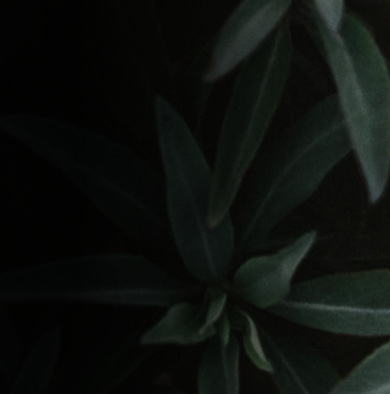
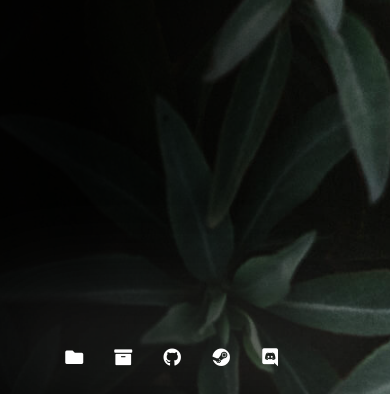
Before and after one commit to TacoGit/TacoGit.github.io, a PHP site: page / in a window 390 px wide. Shown: the part 1404-1798 px from the top of the page. Run offline with PHP 8.4, Linux system fonts and the light colour scheme.

Commit message:
mobile navbar
make it work pls

```diff
--- a/css/main.css
+++ b/css/main.css
@@ -1673,6 +1673,17 @@
 }
 
 @media only screen and (max-width:800px) {
+  .blurbar {
+    position:absolute;
+    width: 100%;
+    height: 100px;
+    bottom: 0%;
+    left:0px;
+    opacity: 50%;
+    background-color: rgb(255 255 255 / 20%);
+    filter: blur(50px);
+  }
+
   .home-content__main,
   .home-copyright {
     max-width: 600px;
@@ -1691,9 +1702,40 @@
   }
 
   .home-social {
-    display: none;
-  }
-
+    display: block;
+    position: fixed;
+    top: 115%;
+    transform: rotate(270deg);
+    left: 5px;
+  }
+
+  .fa, #fa, i {
+    transform: rotate(90deg);
+  }
+}
+
+@media only screen and (max-width:700px) {
+  .home-social {
+    top: 105%;
+  }
+}
+
+@media only screen and (max-width:650px) {
+  .home-social {
+    top: 105%;
+  }
+}
+
+@media only screen and (max-width:600px) {
+  .home-social {
+    top: 105%;
+  }
+}
+
+@media only screen and (max-width:500px) {
+  .home-social {
+    top: 100%;
+  }
 }
 
 @media only screen and (max-width:700px) {
--- a/index.html
+++ b/index.html
@@ -84,6 +84,8 @@
                 </div>
 
             </div>
+
+            <div class="blurbar"></div>
 
             <ul class="home-social">
                 <li>
```
